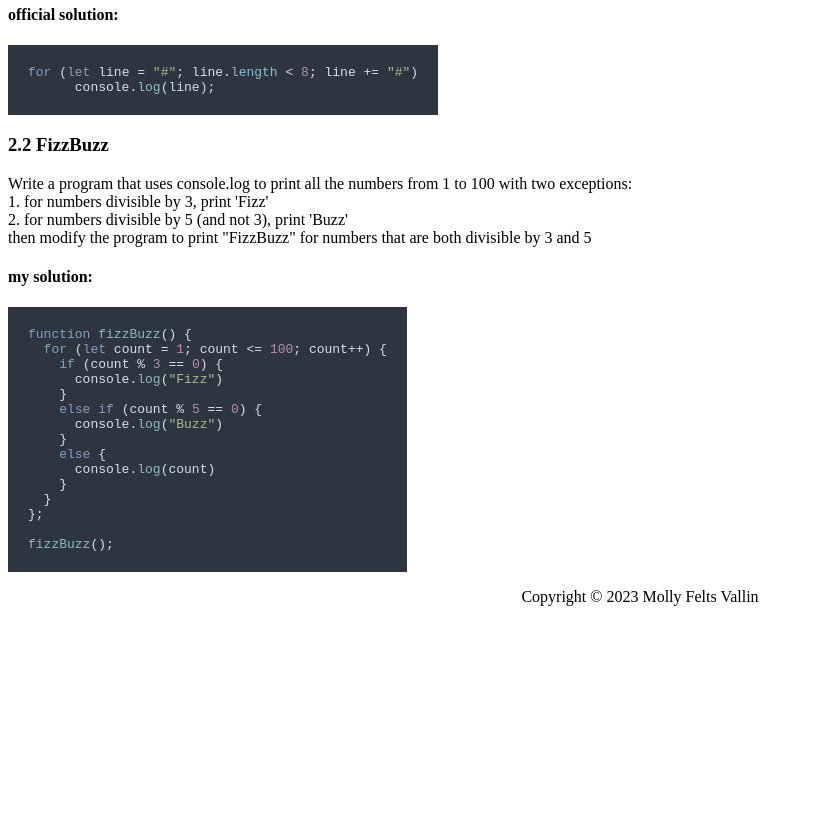
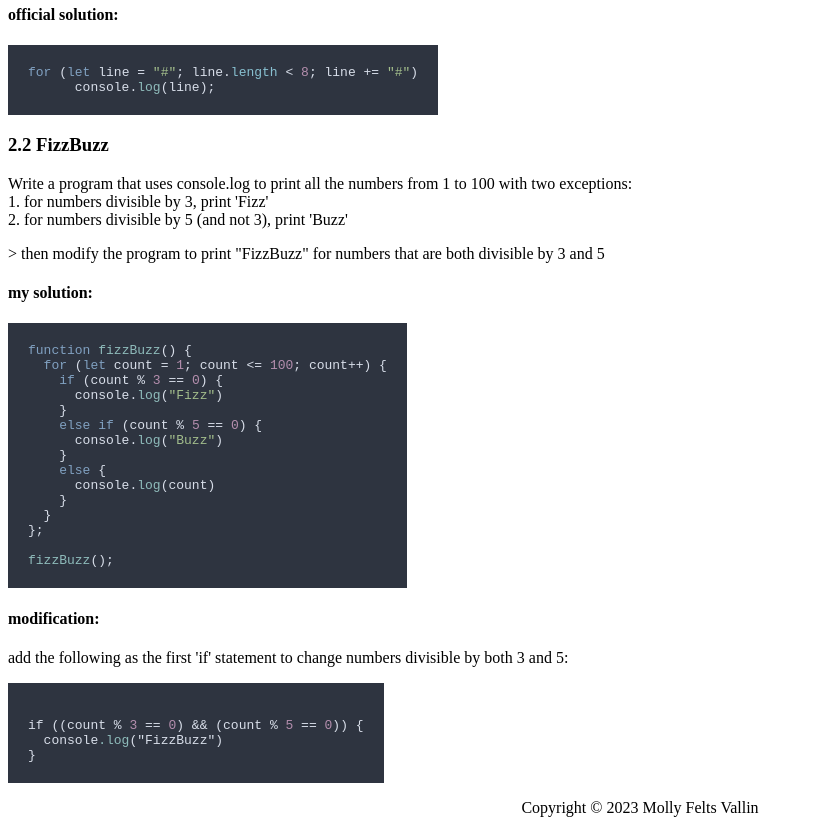
Before and after one commit to mightymoll/javascript-exercises, a website: page index.html in a window 1280 px wide. Shown: the part 600-1433 px from the top of the page, without its empty margins (0-813 px from the left). Before the commit the page ends 1222 px from the top, so only its background shows below. Drawn offline with nearby package versions, Linux system fonts and the light colour scheme.

Commit message:
2.2 - FizzBuzz (modification)
- and new 'if' statement at beginning of loop to print 'FizzBuzz' for numbers divisible by 3 and 5

```diff
--- a/exercises.js
+++ b/exercises.js
@@ -37,5 +37,25 @@ function fizzBuzz() {
     }
   }
 };
+fizzBuzz();
 
-fizzBuzz();
+function fizzBuzzModified() {
+  for (let count = 1; count <= 100; count++) {
+    // print "FizzBuzz" if remainder is 0 when divided by 3 and 5
+    if ((count % 3 == 0) && (count % 5 == 0)) {
+      console.log("FizzBuzz")
+    }
+    // print "Fizz" if remainder is 0 when divided by 3
+    else if (count % 3 == 0) {
+      console.log("Fizz")
+    }
+    // print "Buzz" if remainder is 0 when divided by 5
+    else if (count % 5 == 0) {
+      console.log("Buzz")
+    }
+    else {
+      console.log(count)
+    }
+  }
+};
+fizzBuzzModified();
--- a/index.html
+++ b/index.html
@@ -20,6 +20,7 @@
   </header>
   <section>
     <h2>Program Structure</h2>
+    <div className="exercise">
       <h3>2.1 Looping a triangle</h3>
       <p>Write a loop that makes seven calls to console.log to output the following triangle:</p>
       <pre>
@@ -42,11 +43,14 @@ triangle();</code></pre>
       <h4>official solution:</h4>
       <pre><code style="max-width: min-content; padding:20px;">for (let line = "#"; line.length < 8; line += "#")
       console.log(line);</code></pre>
+    </div>
+    <div className="exercise">
       <h3>2.2 FizzBuzz</h3>
       <p>Write a program that uses console.log to print all the numbers from 1 to 100 with two exceptions:
         <br>1. for numbers divisible by 3, print 'Fizz'
         <br>2. for numbers divisible by 5 (and not 3), print 'Buzz'
-      <br>then modify the program to print "FizzBuzz" for numbers that are both divisible by 3 and 5
+      </p>
+      <p>> then modify the program to print "FizzBuzz" for numbers that are both divisible by 3 and 5
       </p>
       <h4>my solution:</h4>
       <pre><code style="max-width: min-content; padding:20px;">function fizzBuzz() {
@@ -63,8 +67,14 @@ triangle();</code></pre>
   }
 };
 
-fizzBuzz();
-</pre></code>
+fizzBuzz();</code></pre>
+      <h4>modification:</h4>
+      <p>add the following as the first 'if' statement to change numbers divisible by both 3 and 5:</p>
+      <pre><code style="max-width: min-content; padding:20px;">
+if ((count % 3 == 0) && (count % 5 == 0)) {
+  console.log("FizzBuzz")
+}</code></pre>
+      <div className="exercise">
   </section>
   <footer>
     <p style="text-align: center;">
```
Also changed, not shown: README.md. Lines whose indentation alone changed are shown as unchanged.
